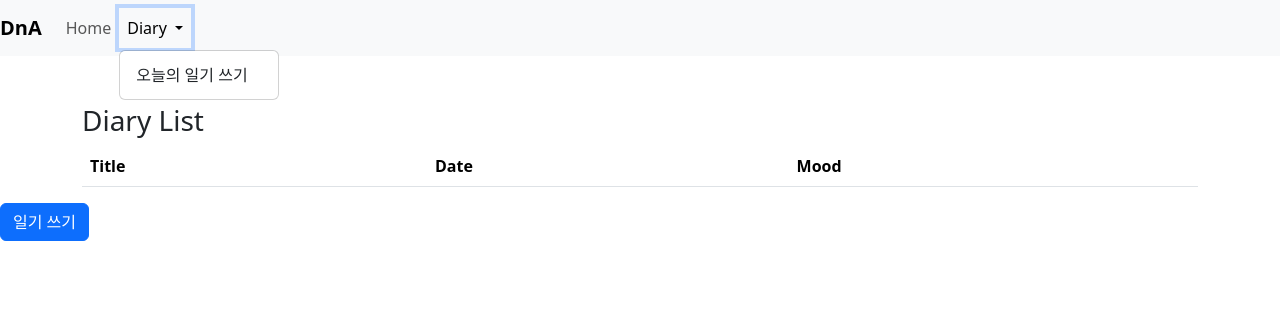
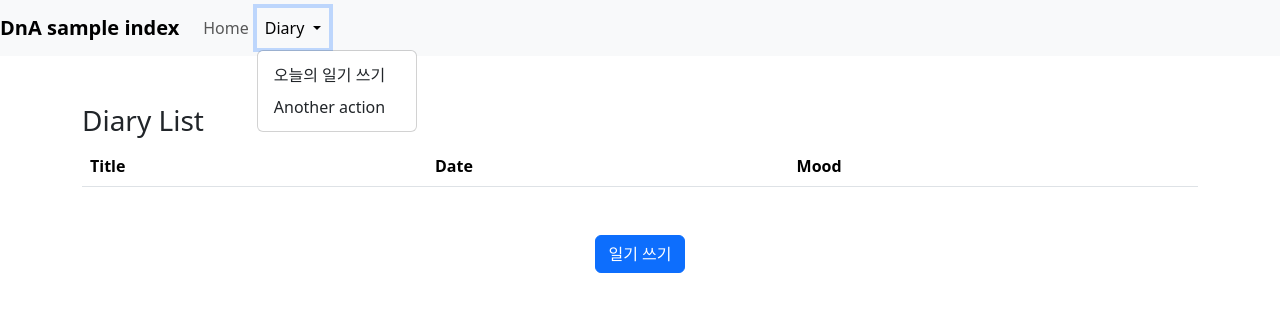
Before and after one commit to eeeunbiiii/DnA, a Java web app: page /write.jsp in a window 1280 px wide, after a click on "Diary". Shown: the top 312 px of the page. Run offline with Tomcat 11, a stand-in JSP engine, Linux system fonts and the light colour scheme; tables that the repository leaves empty or names only in its code hold one stand-in row (values such as "Sample post"); lists and menus that the app fills with data are empty.

Commit message:
Update write.jsp

```diff
--- a/src/main/webapp/write.jsp
+++ b/src/main/webapp/write.jsp
@@ -15,7 +15,7 @@
 <body>
 
 	<nav class="navbar navbar-expand-lg navbar-light bg-light">
-		<a class="navbar-brand" href="index.jsp"><strong>DnA</strong></a>
+		<a class="navbar-brand" href="index.jsp"><strong>DnA sample index</strong></a>
 		<button class = "navbar-toggler" type="button" data-bs-toggle="offcanvas" data-bs-target="#navbarSupportedContent" aria-controls="navbarSupportedContent" aria-label="Toggle navigation">
 			<span class="navbar-toggler-icon"></span>
 		</button>
@@ -31,6 +31,7 @@
 					</a>
 					<ul class="dropdown-menu">
 						<li><a class="dropdown-item" href="write.jsp">오늘의 일기 쓰기</a></li>
+						<li><a class="dropdown-item" href="#">Another action</a></li>
 					</ul>
 				</li>
 			</ul>
@@ -67,7 +68,10 @@
 		</table>
 	</div>
 
-	<button type="button" class="btn btn-primary" data-bs-toggle="modal" data-bs-target="#reportModal">일기 쓰기</button>
+	<div class="container mt-5 text-center">
+    	<button type="button" class="btn btn-primary" data-bs-toggle="modal" data-bs-target="#reportModal">일기 쓰기</button>
+	</div>
+
 	<div class="modal fade" id="reportModal" tabindex="-1" role="dialog" aria-labelledby="modal" aria-hidden="true">
 		<div class="modal-dialog">
 			<div class="modal-content">
@@ -114,5 +131,39 @@
 	<script src="./js/jquery.min.js"></script>
 	<script src="https://unpkg.com/@popperjs/core@2/dist/umd/popper.js"></script>
 	<script src="./js/bootstrap.min.js"></script>
+
+	<script>
+	$(document).ready(function(){
+	    $(".moodButton").click(function(event){
+	        event.preventDefault();
+	        $(".moodButton").removeClass("btn-primary");
+	        $(this).addClass("btn-primary");
+	        var diaryMood = $(this).val();
+	        $("input[name='diaryMood']").val(diaryMood);
+
+	        $(".moodButton").css("background-color", "");
+	        $(".moodButton").css("color", "");
+	        $(this).css("background-color", "#007bff");
+	        $(this).css("color", "white");
+	    });
+
+	    $(".teacherButton").click(function(event){
+	        event.preventDefault();
+	        $(".teacherButton").removeClass("btn-primary");
+	        $(this).addClass("btn-primary");
+
+	        $(".teacherButton").css("background-color", "");
+	        $(".teacherButton").css("color", "");
+	        $(this).css("background-color", "#007bff");
+	        $(this).css("color", "white");
+	    });
+	});
+
+
+
+</script>
+
+
+
 </body>
 </html>
```
Also changed, not shown: other parts of src/main/webapp/write.jsp (+21 -8 lines).
